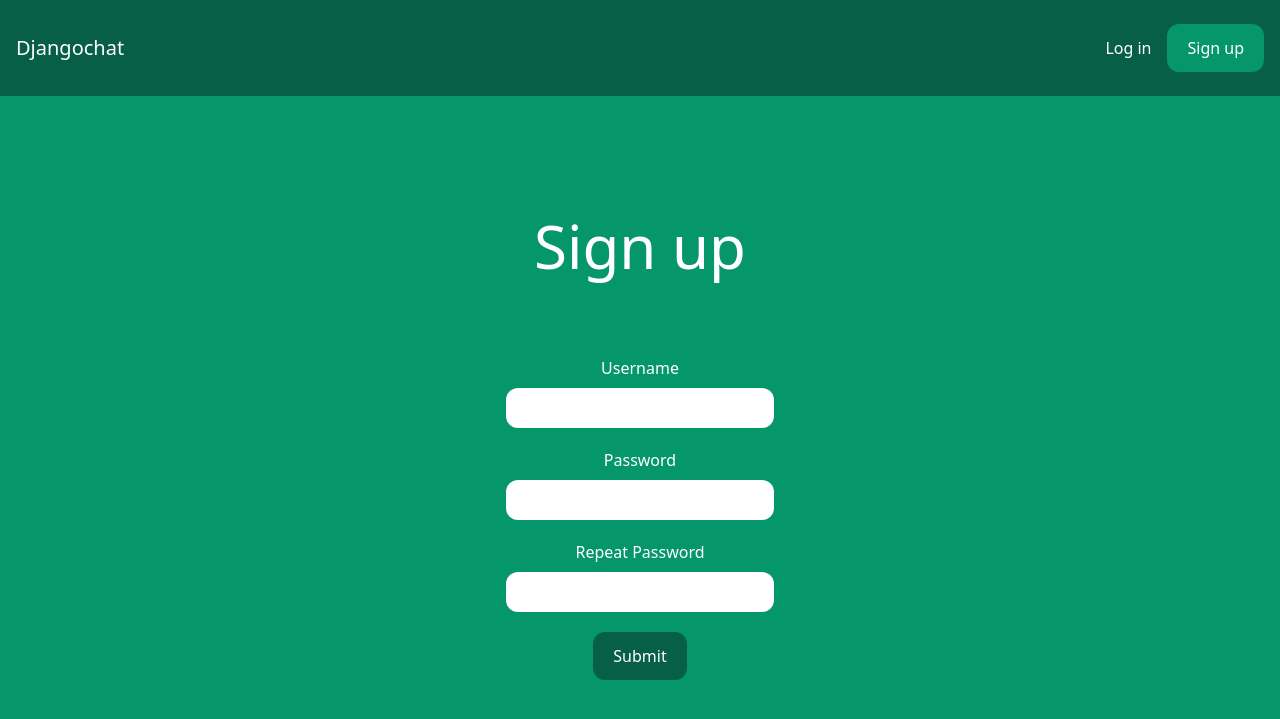
After one commit to Gkdave/djangochat, a Django app: page /signup/ in a window 1280 px wide. The commit adds this page. Shown: the top 719 px of the page. Run offline with Django 4.2, Linux system fonts and the light colour scheme.

Commit message:
sinup and logout

```diff
--- /dev/null
+++ b/core/forms.py
@@ -0,0 +1,7 @@
+from django.contrib.auth.forms import UserCreationForm
+from django.contrib.auth.models import User
+
+class SignUpForm(UserCreationForm):
+    class Meta:
+        model = User
+        fields = [ 'username','password1','password2']
--- a/core/templates/core/base.html
+++ b/core/templates/core/base.html
@@ -12,8 +12,14 @@
         <a href="/" class="text-xl text-white">Djangochat</a>
     </div>
     <div class="flex items-center space-x-4 ">
-        <a href="/login/" class="text-white hover:text-gray-300">Log in</a>
-        <a href="/signup/" class="px-5 py-3 rounded-xl text-white bg-green-600 hover:bg-green-700">Sign up</a>
+        {% if request.user.is_authenticated %}
+        <a href="/rooms/" class="text-white hover:text-gray-200">Rooms</a>
+        <a href="/logout/" class="px-5 py-3 rounded-xl text-white bg-green-600 hover:bg-green-700">Log out </a>
+        {% else %}
+            <a href="/login/" class="text-white hover:text-gray-300">Log in</a>
+            <a href="/signup/" class="px-5 py-3 rounded-xl text-white bg-green-600 hover:bg-green-700">Sign up</a>
+
+        {% endif %}
     </div>
    </nav>
    <div class="p-10 lg-20 text-center">
--- /dev/null
+++ b/core/templates/core/signup.html
@@ -0,0 +1,37 @@
+{% extends 'core/base.html' %}
+
+{% block title %}
+   Sign up|
+{% endblock title %}
+
+{% block content %}
+<div class="p-10 lg:p-20 text-center">
+    <h1 class="text-3xl lg:text-6xl text-white">Sign up</h1>
+</div>
+<form action="." method="post" class="lg:w-1/4 px-4 mx-auto">
+    {% csrf_token %}
+    <div class="mb-5">
+        <label class="text-white">Username </label>
+        <input type="text" name="username"  class="w-full mt-2 px-4 py-2 rounded-xl" id="">
+    </div>
+    <div class="mb-5">
+        <label class="text-white">Password</label>
+        <input type="password" name="password1" class="w-full mt-2 px-4 py-2 rounded-xl">
+    </div>
+    <div class="mb-5">
+        <label class="text-white">Repeat Password</label>
+        <input type="password" name="password2" class="w-full mt-2 px-4 py-2 rounded-xl">
+    </div>
+
+    {% if form.errors %}
+    {% for field in form %}
+        {% for error in field.errors %}
+        <div class="mb-5 p-4 rounded-xl bg-red-300 text-white">
+            <p>{{ error|escape }}</p>
+        </div>
+        {% endfor %}
+    {% endfor %}
+    {% endif %}
+    <button class="px-5 py-3 rounded-xl text-white bg-green-800 hover:bg-green-700">Submit</button>
+</form>
+{% endblock %}
--- a/core/urls.py
+++ b/core/urls.py
@@ -1,7 +1,10 @@
+from django.contrib.auth import views as auth_views
 from django.urls import path
 from .import views
 
 urlpatterns = [
 
     path('',views.frontpage,name='frontpage'),
+    path('signup/',views.signup,name='signup'),
+    path('logout/',auth_views.LogoutView.as_view(),name='logout'),
 ]
--- a/core/views.py
+++ b/core/views.py
@@ -1,5 +1,24 @@
-from django.shortcuts import render
+from django.contrib.auth import login
+
+from django.shortcuts import render,redirect
+
+from .forms import SignUpForm
 
 # Create your views here.
 def frontpage(request):
     return render(request,'core/frontpage.html')
+
+def signup(request):
+    if request.method == 'POST':
+        form = SignUpForm(request.POST)
+
+        if form.is_valid():
+            user = form.save()
+
+            login(request, user)
+
+            return redirect('frontpage')
+    else:
+        form = SignUpForm()
+
+    return render(request, 'core/signup.html',{'form':form})
--- a/djangochat/settings.py
+++ b/djangochat/settings.py
@@ -27,7 +27,9 @@ DEBUG = True
 
 ALLOWED_HOSTS = []
 
-
+LOGOUT_REDIRECT_URL = '/'
+LOGIN_REDIRECT_URL = '/rooms/'
+LOGIN_URL = '/login/'
 # Application definition
 
 INSTALLED_APPS = [
@@ -37,7 +39,7 @@ INSTALLED_APPS = [
     'django.contrib.sessions',
     'django.contrib.messages',
     'django.contrib.staticfiles',
-    # 'channels',
+    'channels',
     'core',
 ]
 
--- a/todo.txt
+++ b/todo.txt
@@ -1,3 +1,3 @@
--Sign up functionality
--Log out functionality
+-Done Sign up functionality
+-Done Log out functionality
 -Lon in functionality
```
Also changed, not shown: db.sqlite3.
